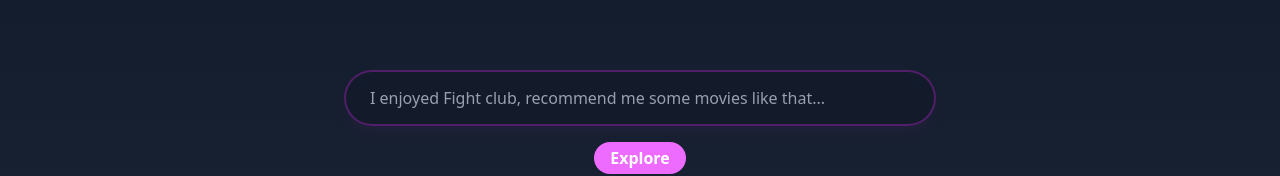
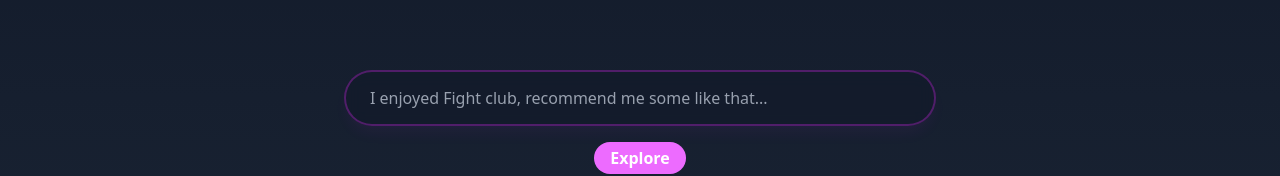
Before and after one commit to sum1t7/Take-Movie-Website, a React (Vite) app in the folder Take/: page /recs in a window 1280 px wide. Shown: the part 242-418 px from the top of the page. Built offline with nearby package versions, Linux system fonts and the light colour scheme; no server answers.

Commit message:
input_placeholder_changed

```diff
--- a/Take/src/Compontents/Recs.jsx
+++ b/Take/src/Compontents/Recs.jsx
@@ -83,7 +83,7 @@
               type="text"
               value={userInput}
               onChange={(e) => setUserInput(sanitizeInput(e.target.value))}
-              placeholder="I enjoyed Fight club, recommend me some movies like that..."
+              placeholder="I enjoyed Fight club, recommend me some like that..."
               className="w-full h-14 px-6 py-4   rounded-full
             border-2 border-fuchsia-500/30 focus:border-fuchsia-500
             focus:ring-2 focus:ring-fuchsia-500/20
```
